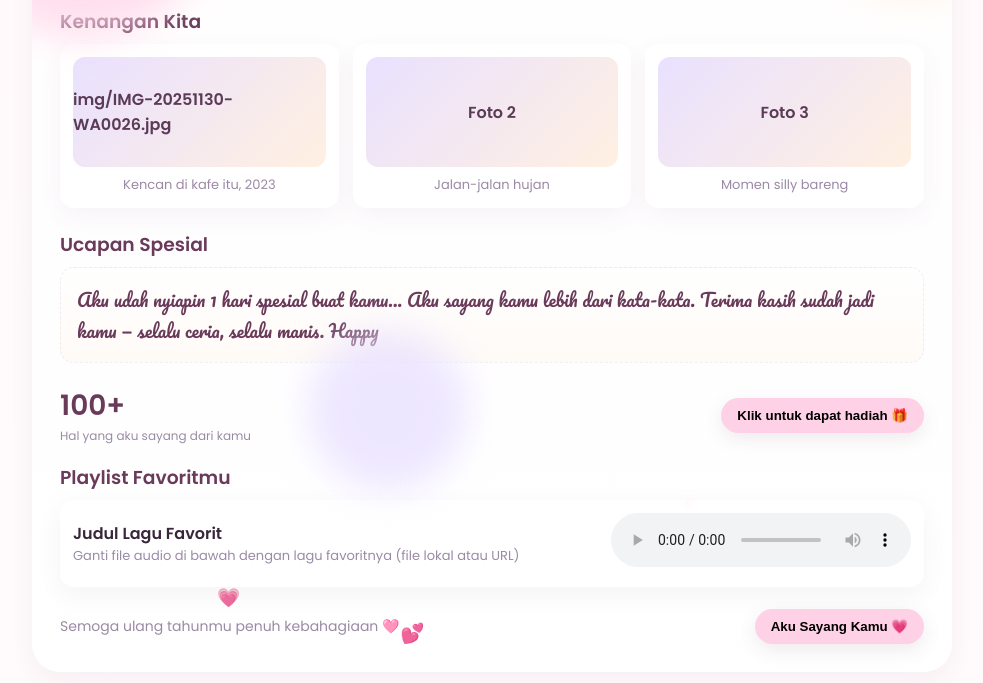
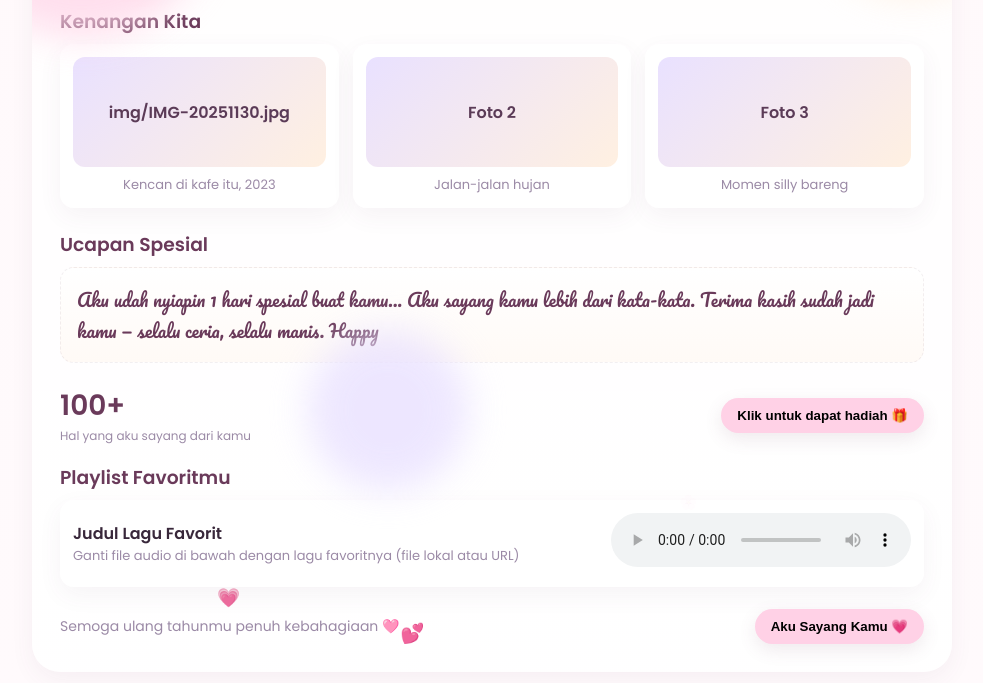
Before and after one commit to Wibukelass/index.htmlfile.github.com, a plain HTML site: page index.html in a window 1280 px wide. Shown: the part 215-898 px from the top of the page, without its empty margins (148-1131 px from the left). Drawn offline with Linux system fonts and the light colour scheme.

Commit message:
index.html

```diff
--- a/index.html
+++ b/index.html
@@ -128,7 +128,7 @@
       <h3 style="margin:0 0 8px 0;color:#6a3a5a">Kenangan Kita</h3>
       <div class="cards">
         <div class="card">
-          <div class="photo">img/IMG-20251130-WA0026.jpg</div>
+          <div class="photo">img/IMG-20251130.jpg</div>
           <div class="caption">Kencan di kafe itu, 2023</div>
         </div>
         <div class="card">
```
